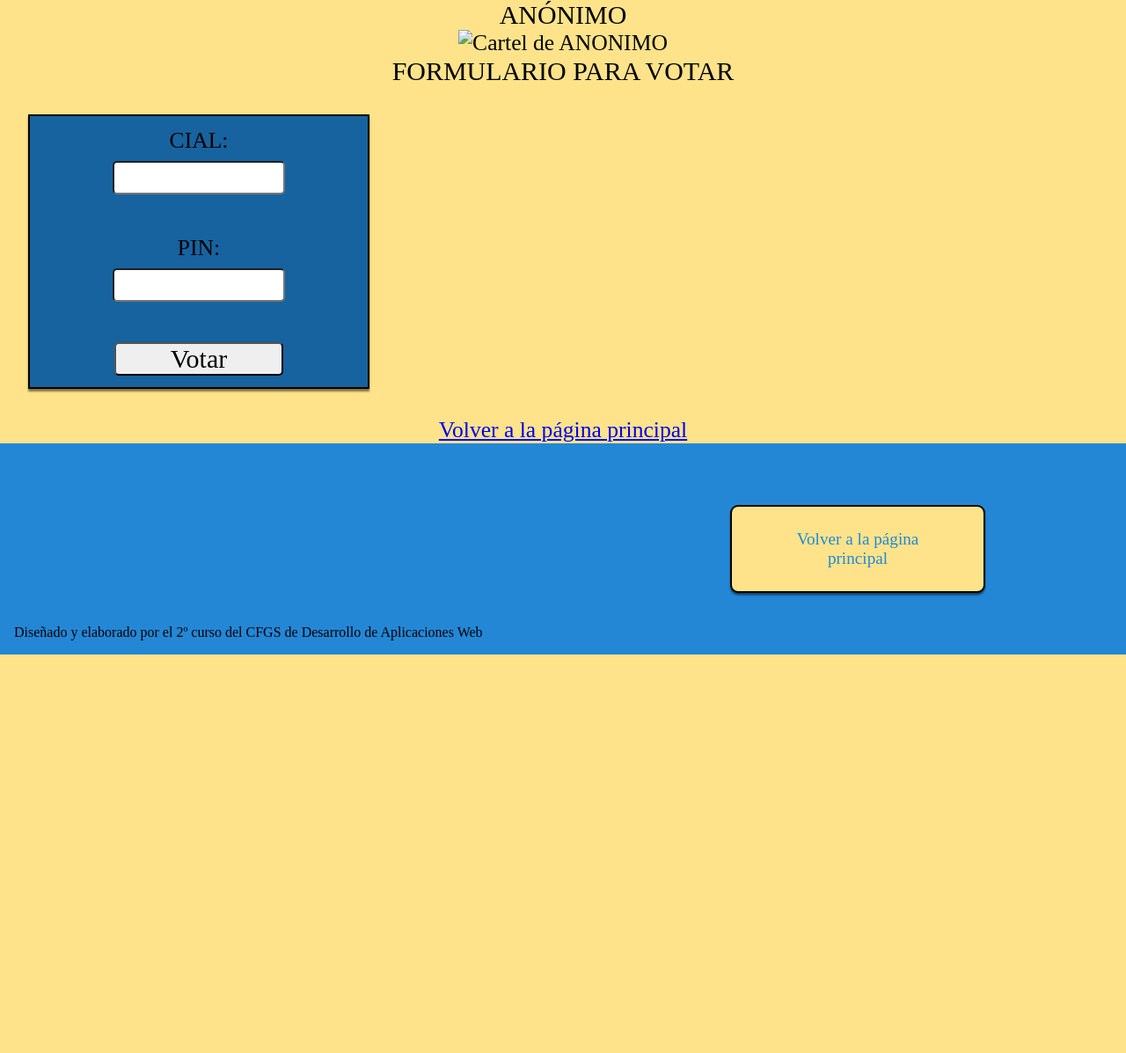
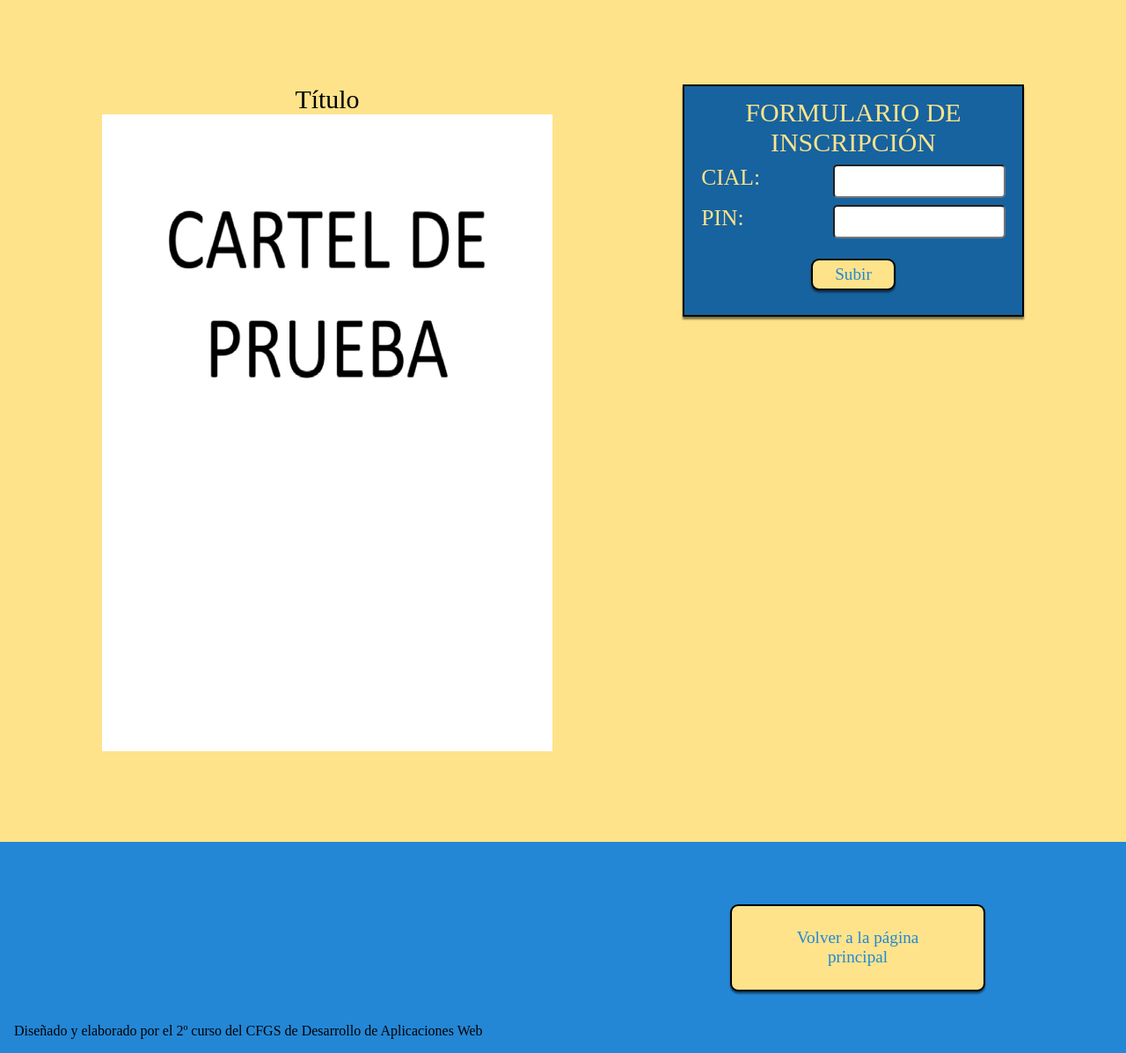
Before and after one commit to MJSDaw/carteleria, a PHP site: page /votacion.php in a window 1280 px wide. Shown: the part 103-1300 px from the top of the page at 88% size. Before the commit the page ends 847 px from the top, so only its background shows below. Run offline with PHP 8.4, Linux system fonts and the light colour scheme; some web fonts are replaced.

Commit message:
"terminado" el css

```diff
--- a/frontend/style.css
+++ b/frontend/style.css
@@ -145,10 +145,11 @@ footer button {
 #form_part{
     display: flex;
     flex-direction: column;
-    justify-content: center;
+    width: 100%;
+    justify-content: space-evenly;
+    padding: 5vw 0;
 }
 #requisitos, form{
-    width: 70vw;
     margin: auto;
     align-items: center;
     text-align: center;
@@ -160,7 +161,10 @@ form{
     background-color: #17639F;
     border: solid black 2px;
     box-shadow: 0px 2.5px 2px rgba(0, 0, 0, 0.5);
+    color: #FEE38B;
     padding: 1vw 0;
+    justify-content: center;
+    width: 75vw;
 }
 form div{
     display: flex;
@@ -170,14 +174,21 @@ form div{
 }
 form input{
     border-radius: 5px;
-    width: 100%;
+    max-width: 200px;
     font-size: 30px;
+    align-self: center;
 }
 #imagen{
     display: none;
 }
 #subir {
         padding: 0.4vw 2vw;
+}
+
+/*Votacion*/
+
+#cartel img{
+    width: 90%;
 }
 @media (min-width: 426px){
     #carteleria{
@@ -193,6 +204,17 @@ form input{
     main, #titulo-estado{
         font-size: 3.5vw;
     }
+    form{
+        width: 60vw;
+    }
+}
+@media (min-width: 550px) {
+    form div{
+        flex-direction: row;
+    }
+    form{
+        width: 50vw;
+    }
 }
 @media (min-width: 769px) {
     #info-evento{
@@ -206,18 +228,20 @@ form input{
         margin: 2.5vw;
     }
     form{
+        margin: 2.5vw;
         width: 30vw;
-        margin: 2.5vw;
     }
-    form div{
-        flex-direction: row;
-    }
+
     form input{
         max-width: 15vw;
     }
     #form_part{
+        display: flex;
         flex-direction: row;
         justify-content: space-evenly;
+    }
+    #cartel img{
+        width: 100%;
     }
 }
 @media (min-width: 1200px) {
--- a/frontend/votacion.php
+++ b/frontend/votacion.php
@@ -11,30 +11,30 @@
 </head>
 <body>
     <header>
-        <div id="logo">
-            <img src="../media/logo-ies-fernando-sagaseta.png" alt="logo-ies-fernando-sagaseta" width="150px">
+        <div id="logo"><img src="../media/logo-ies-fernando-sagaseta.png" alt="logo-ies-fernando-sagaseta">
         </div>
         <div id="titulo-estado">
             <h1>CONCURSO DE CARTELERIA</h1>
             <h2>ESTADO: ABIERTO</h2>
         </div>
     </header>
-    <main id="form-part">
-        <div id="cartel">
-            <h3>ANÓNIMO</h3>
-            <img src="" alt="Cartel  de ANONIMO">
+    <main id="form_part">
+        <div id="requisitos">
+            <div id="cartel">
+                <h3>Título</h3>
+                <img src="../media/cartel_prueba.jpeg" alt="Cartel  de ANONIMO">
+            </div>
         </div>
         <div id="formulario">
-            <h3>FORMULARIO PARA VOTAR</h3>
             <form action="" method="post">
-                <label for="cial">CIAL: </label>
-                <input type="text" id="CIAL" required><br>
-                <label for="pin">PIN: </label>
-                <input type="text" id="PIN" required><br>
-                <input type="submit" value="Votar">
+                <h3>FORMULARIO DE INSCRIPCIÓN</h3>
+                <div><label for="cial">CIAL: </label>
+                <input type="text" name="cial" id="cial" required></div>
+                <div><label for="pin">PIN: </label>
+                <input type="text" name="pin" id="pin" required></div>
+                <input type="submit" value="Subir" id="subir">
             </form>
         </div>
-        <a href="index.php">Volver a la página principal</a>
     </main>
     <footer>
         <button id="participar" onclick="volver()">Volver a la página principal</button>
@@ -47,3 +47,8 @@
     </script>
 </body>
 </html>
+
+<!-- <div id="cartel">
+            <h3>ANÓNIMO</h3>
+            <img src="" alt="Cartel  de ANONIMO">
+        </div> -->
```
Also changed, not shown: media/cartel_prueba.jpeg (added).
